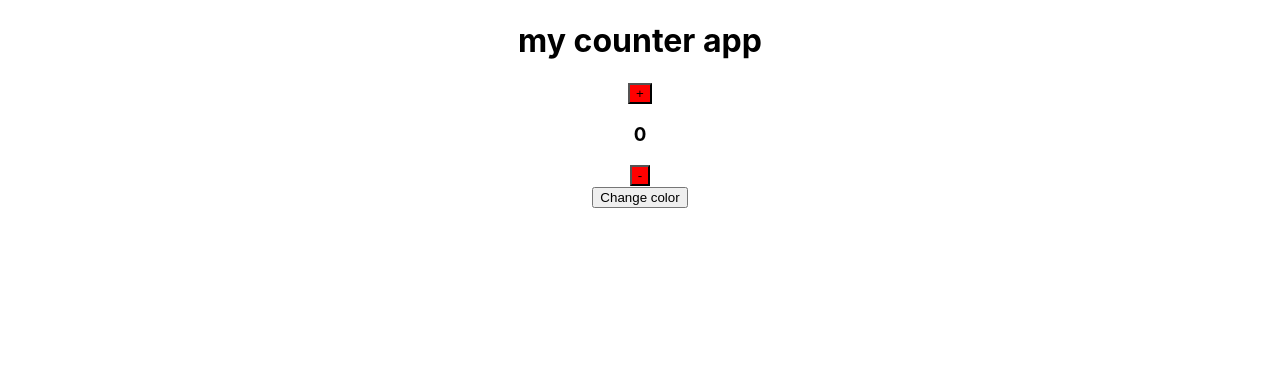
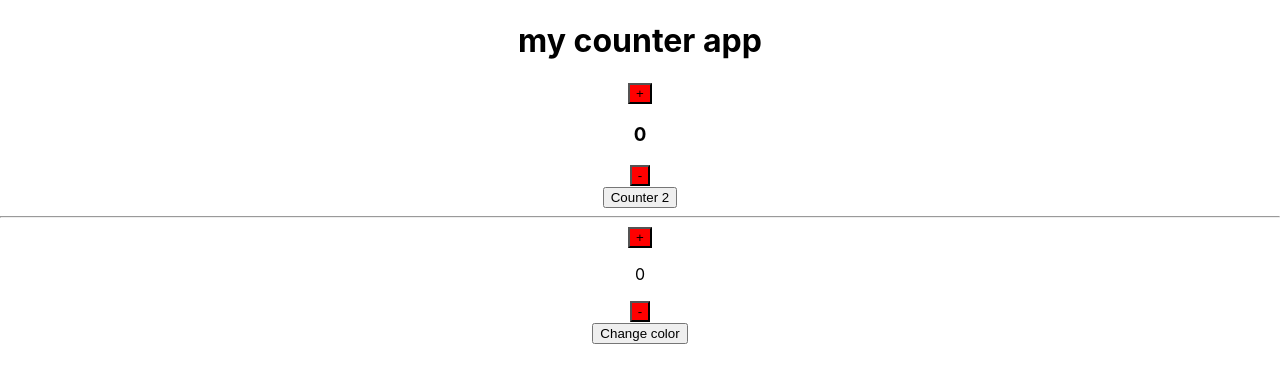
Before and after one commit to saifad303/myTodo, a React (Create React App) app: page / in a window 1280 px wide. Shown: the top 382 px of the page. Built offline with nearby package versions, Linux system fonts and the light colour scheme.

Commit message:
adding another counter app

```diff
--- /dev/null
+++ b/src/CountHookTwo.js
@@ -0,0 +1,30 @@
+import React,{ useState, useContext } from 'react';
+import { CreateContext } from "./App";
+
+function CountHookTwo(){
+    const [counter, setCounter] = useState({count: 0});
+    const value = useContext(CreateContext);
+
+    const increase = () =>{
+        setCounter((prevCount) =>{
+            return { count: prevCount.count + 1 }
+        });
+    }
+
+    const decrease = () =>{
+        setCounter((prevCount) =>{
+            return { count: prevCount.count - 1 }
+        });
+    };
+    return (
+        <>
+            <div>
+                <button style={value} onClick={increase}>+</button>
+                <p>{counter.count}</p>
+                <button style={value} onClick={decrease}>-</button>
+            </div>
+        </>
+    )
+}
+
+export default CountHookTwo;
--- a/src/CounterHook.js
+++ b/src/CounterHook.js
@@ -1,9 +1,11 @@
 import React, {useState, useContext} from "react";
+import CountHookTwo from "./CountHookTwo";
 import { CreateContext } from "./App";
 
 function CounterHook({title}){
     const [counter, setCounter] = useState(0);
     const value = useContext(CreateContext);
+    const [visibility, setVisibility] = useState(true);
 
     const increase = () =>{
         setCounter(counter + 1);
@@ -12,6 +14,11 @@
     const decrease = () =>{
         setCounter(counter - 1);
     }
+
+    const visibilityHandler = () =>{
+        setVisibility(!visibility);
+    }
+
     return (
         <>
             <div>
@@ -19,6 +26,10 @@
                 <button style={value} onClick={increase}>+</button>
                 <h3>{counter}</h3>
                 <button style={value} onClick={decrease}>-</button>
+                <br/>
+                <button onClick={visibilityHandler}>Counter 2</button>
+                <hr/>
+                { visibility ? <CountHookTwo /> : null }
             </div>
         </>
     )
```
Also changed, not shown: 1 other file (tests, documents, lock files or other folders).
